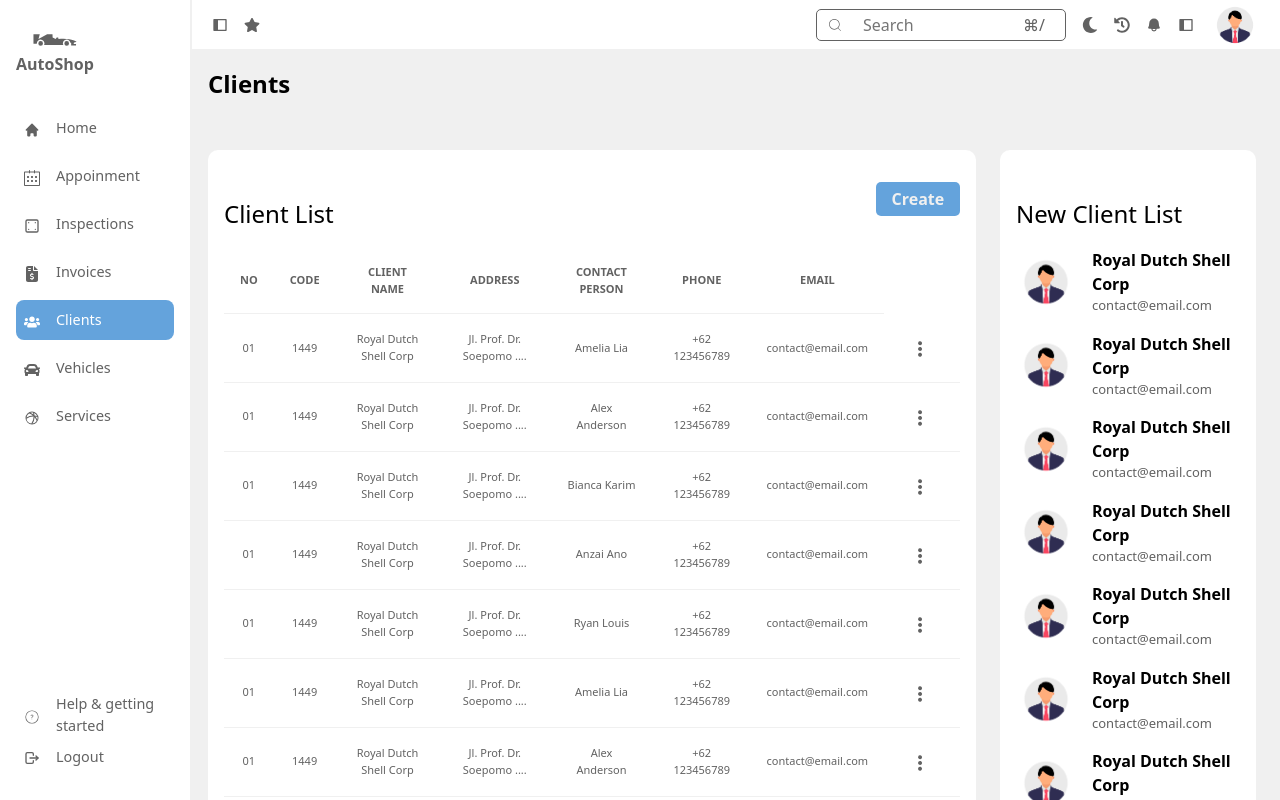
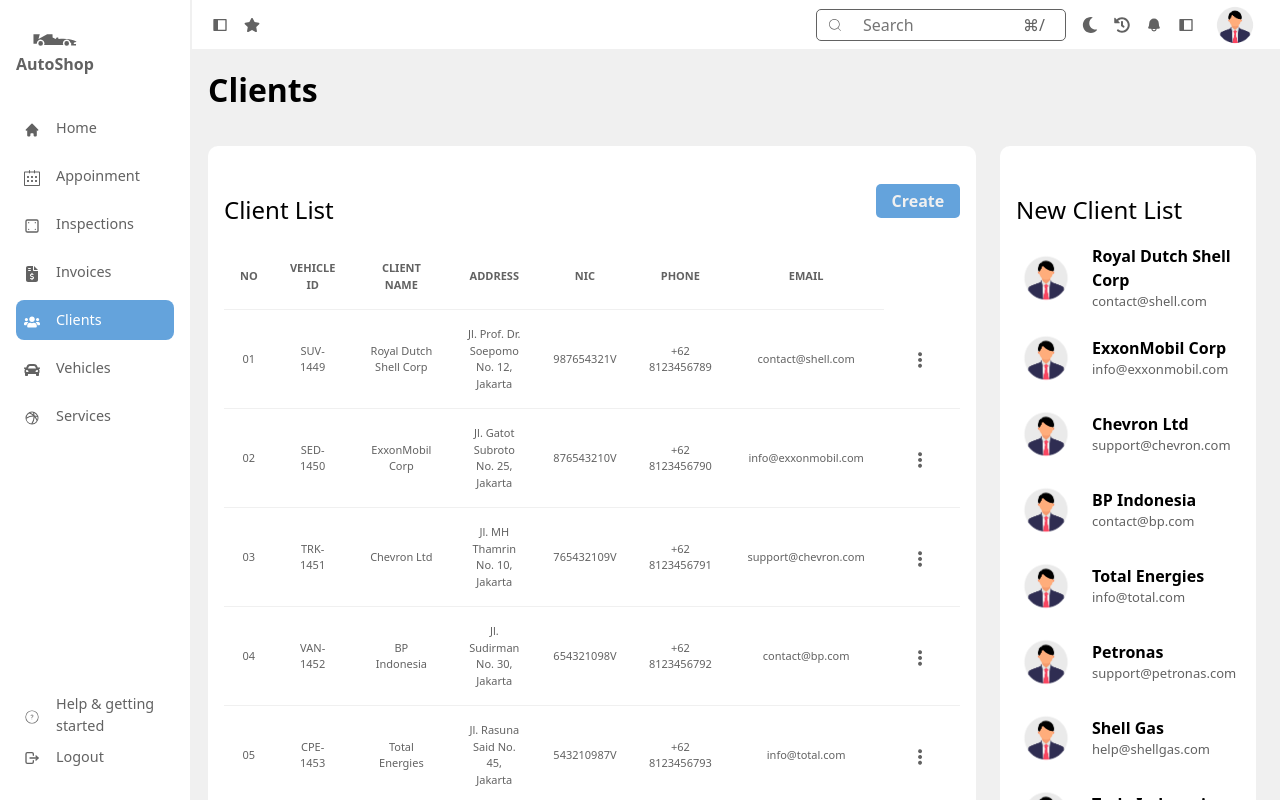
Before and after one commit to Hyper-CodeSpirit/Hyper-Frontend, a React (Create React App) app: page /dashboard/clients in a window 1280 px wide. Built offline with nearby package versions, Linux system fonts and the light colour scheme; no server answers.

Commit message:
update models for create and edit clients

```diff
--- /dev/null
+++ b/src/components/models/clientActionModel/ClientAddModel.jsx
@@ -0,0 +1,84 @@
+import { useState } from "react";
+import Button from "react-bootstrap/Button";
+import Form from "react-bootstrap/Form";
+import Modal from "react-bootstrap/Modal";
+
+function ClientAddModel({ trigger }) {
+  const [show, setShow] = useState(false);
+
+  const handleClose = () => setShow(false);
+  const handleShow = () => setShow(true);
+
+  return (
+    <div className="client-add-model">
+      <div onClick={handleShow}>{trigger}</div>
+
+      <Modal
+        show={show}
+        onHide={handleClose}
+        backdrop="static"
+        size="lg"
+        aria-labelledby="contained-modal-title-vcenter"
+        centered
+      >
+        <Modal.Header closeButton>
+          <Modal.Title id="contained-modal-title-vcenter">
+            Create New Client
+          </Modal.Title>
+        </Modal.Header>
+        <Modal.Body>
+          <Form>
+            <Form.Group
+              className="client-add-details mb-3"
+              controlId="exampleForm.ControlInput1"
+            >
+              <Form.Label>Client Name </Form.Label>
+              <Form.Control type="text" placeholder="John Doe" />
+              <Form.Label>NIC</Form.Label>
+              <Form.Control type="text" placeholder="1234567890" />
+              <Form.Label>Phone Number</Form.Label>
+              <Form.Control type="text" placeholder="+62-21-6385 3435" />
+              <Form.Label>Address</Form.Label>
+              <Form.Control type="text" placeholder="Jl. Kebon Sirih No. 17" />
+              <Form.Label>Email address</Form.Label>
+              <Form.Control
+                type="email"
+                placeholder="name@example.com"
+                autoFocus
+              />
+              <Form.Label>Upload Picture of Client</Form.Label>
+              <Form.Control type="file" />
+            </Form.Group>
+            <Form.Group
+              className="vehicle-add-details mb-3"
+              controlId="exampleForm.ControlInput1"
+            >
+              <Form.Label>Vehicle Plate Number</Form.Label>
+              <Form.Control type="text" placeholder="B 1234 ABC" />
+              <Form.Label>Vehicle Type</Form.Label>
+              <Form.Control type="text" placeholder="Sedan" />
+              <Form.Label>Vehicle Model</Form.Label>
+              <Form.Control type="text" placeholder="Toyota Corolla" />
+              <Form.Label>Vehicle Year</Form.Label>
+              <Form.Control type="text" placeholder="2021" />
+              <Form.Label>Vehicle Color</Form.Label>
+              <Form.Control type="text" placeholder="Black" />
+              <Form.Label>Upload Picture of Vehicle</Form.Label>
+              <Form.Control type="file" />
+            </Form.Group>
+          </Form>
+        </Modal.Body>
+        <Modal.Footer>
+          <Button variant="secondary" onClick={handleClose}>
+            Close
+          </Button>
+          <Button variant="primary" onClick={handleClose}>
+            Save Changes
+          </Button>
+        </Modal.Footer>
+      </Modal>
+    </div>
+  );
+}
+
+export default ClientAddModel;
--- /dev/null
+++ b/src/components/models/clientActionModel/ClientAddModel.scss
@@ -0,0 +1,13 @@
+.client-add-model{
+    display: flex;
+    flex-direction: row;
+
+    .client-add-details{
+
+
+    }
+
+    .vehicle-add-details{
+
+    }
+}
--- a/src/data/clientList.data.js
+++ b/src/data/clientList.data.js
@@ -1,112 +1,102 @@
 const clientData = [
     {
         no: "01",
-        code: "1449",
+        vehicleId: "SUV-1449",
         clientName: "Royal Dutch Shell Corp",
-        address: "Jl. Prof. Dr. Soepomo ....",
-        contactPerson: "Amelia Lia",
-        phone: "+62 123456789",
-        email: "contact@email.com",
+        address: "Jl. Prof. Dr. Soepomo No. 12, Jakarta",
+        NIC: "987654321V",
+        phone: "+62 8123456789",
+        email: "contact@shell.com",
     },
 
     {
-        no: "01",
-        code: "1449",
-        clientName: "Royal Dutch Shell Corp",
-        address: "Jl. Prof. Dr. Soepomo ....",
-        contactPerson: "Alex Anderson",
-        phone: "+62 123456789",
-        email: "contact@email.com",
+        no: "02",
+        vehicleId: "SED-1450",
+        clientName: "ExxonMobil Corp",
+        address: "Jl. Gatot Subroto No. 25, Jakarta",
+        NIC: "876543210V",
+        phone: "+62 8123456790",
+        email: "info@exxonmobil.com",
     },
 
     {
-        no: "01",
-        code: "1449",
-        clientName: "Royal Dutch Shell Corp",
-        address: "Jl. Prof. Dr. Soepomo ....",
-        contactPerson: "Bianca Karim",
-        phone: "+62 123456789",
-        email: "contact@email.com",
+        no: "03",
+        vehicleId: "TRK-1451",
+        clientName: "Chevron Ltd",
+        address: "Jl. MH Thamrin No. 10, Jakarta",
+        NIC: "765432109V",
+        phone: "+62 8123456791",
+        email: "support@chevron.com",
     },
 
     {
-        no: "01",
-        code: "1449",
-        clientName: "Royal Dutch Shell Corp",
-        address: "Jl. Prof. Dr. Soepomo ....",
-        contactPerson: "Anzai Ano",
-        phone: "+62 123456789",
-        email: "contact@email.com",
+        no: "04",
+        vehicleId: "VAN-1452",
+        clientName: "BP Indonesia",
+        address: "Jl. Sudirman No. 30, Jakarta",
+        NIC: "654321098V",
+        phone: "+62 8123456792",
+        email: "contact@bp.com",
     },
 
     {
-        no: "01",
-        code: "1449",
-        clientName: "Royal Dutch Shell Corp",
-        address: "Jl. Prof. Dr. Soepomo ....",
-        contactPerson: "Ryan Louis",
-        phone: "+62 123456789",
-        email: "contact@email.com",
+        no: "05",
+        vehicleId: "CPE-1453",
+        clientName: "Total Energies",
+        address: "Jl. Rasuna Said No. 45, Jakarta",
+        NIC: "543210987V",
+        phone: "+62 8123456793",
+        email: "info@total.com",
     },
 
     {
-        no: "01",
-        code: "1449",
-        clientName: "Royal Dutch Shell Corp",
-        address: "Jl. Prof. Dr. Soepomo ....",
-        contactPerson: "Amelia Lia",
-        phone: "+62 123456789",
-        email: "contact@email.com",
+        no: "06",
+        vehicleId: "HAT-1454",
+        clientName: "Petronas",
+        address: "Jl. Setiabudi No. 55, Jakarta",
+        NIC: "432109876V",
+        phone: "+62 8123456794",
+        email: "support@petronas.com",
     },
 
     {
-        no: "01",
-        code: "1449",
-        clientName: "Royal Dutch Shell Corp",
-        address: "Jl. Prof. Dr. Soepomo ....",
-        contactPerson: "Alex Anderson",
-        phone: "+62 123456789",
-        email: "contact@email.com",
+        no: "07",
+        vehicleId: "CON-1455",
+        clientName: "Shell Gas",
+        address: "Jl. Kemang Raya No. 70, Jakarta",
+        NIC: "321098765V",
+        phone: "+62 8123456795",
+        email: "help@shellgas.com",
     },
 
     {
-        no: "01",
-        code: "1449",
-        clientName: "Royal Dutch Shell Corp",
-        address: "Jl. Prof. Dr. Soepomo ....",
-        contactPerson: "Bianca Karim",
-        phone: "+62 123456789",
-        email: "contact@email.com",
+        no: "08",
+        vehicleId: "ELE-1456",
+        clientName: "Tesla Indonesia",
+        address: "Jl. Senayan No. 88, Jakarta",
+        NIC: "210987654V",
+        phone: "+62 8123456796",
+        email: "support@tesla.com",
     },
 
     {
-        no: "01",
-        code: "1449",
-        clientName: "Royal Dutch Shell Corp",
-        address: "Jl. Prof. Dr. Soepomo ....",
-        contactPerson: "Anzai Ano",
-        phone: "+62 123456789",
-        email: "contact@email.com",
+        no: "09",
+        vehicleId: "MOT-1457",
+        clientName: "Yamaha Motors",
+        address: "Jl. Tebet Raya No. 99, Jakarta",
+        NIC: "109876543V",
+        phone: "+62 8123456797",
+        email: "info@yamaha.com",
     },
 
     {
-        no: "01",
-        code: "1449",
-        clientName: "Royal Dutch Shell Corp",
-        address: "Jl. Prof. Dr. Soepomo ....",
-        contactPerson: "Ryan Louis",
-        phone: "+62 123456789",
-        email: "contact@email.com",
-    },
-
-    {
-        no: "01",
-        code: "1449",
-        clientName: "Royal Dutch Shell Corp",
-        address: "Jl. Prof. Dr. Soepomo ....",
-        contactPerson: "Amelia Lia",
-        phone: "+62 123456789",
-        email: "contact@email.com",
+        no: "10",
+        vehicleId: "LUX-1458",
+        clientName: "Lamborghini Jakarta",
+        address: "Jl. SCBD No. 100, Jakarta",
+        NIC: "098765432V",
+        phone: "+62 8123456798",
+        email: "sales@lamborghini.com",
     },
 ];
 
--- a/src/pages/dashboardPages/clients/Clients.jsx
+++ b/src/pages/dashboardPages/clients/Clients.jsx
@@ -1,5 +1,6 @@
 import React from "react";
-import Dropdown from 'react-bootstrap/Dropdown';
+import Dropdown from "react-bootstrap/Dropdown";
+import ClientAddModel from "../../../components/models/clientActionModel/ClientAddModel";
 
 import "./clients.scss";
 import { FaPhone } from "react-icons/fa6";
@@ -60,17 +61,19 @@
                 <option value="year">Reguler</option>
               </select>
             </div> */}
-            <div className="hyper-button">Create</div>
+            <ClientAddModel
+              trigger={<div className="hyper-button">Create</div>}
+            />
           </div>
 
           <table className="client-list-table">
             <thead>
               <tr>
                 <th>NO</th>
-                <th>CODE</th>
+                <th>VEHICLE ID</th>
                 <th>CLIENT NAME</th>
                 <th>ADDRESS</th>
-                <th>CONTACT PERSON</th>
+                <th>NIC</th>
                 <th>PHONE</th>
                 <th>EMAIL</th>
               </tr>
@@ -81,17 +84,18 @@
                 return (
                   <tr key={index}>
                     <td>{data.no}</td>
-                    <td>{data.code}</td>
+                    <td>{data.vehicleId}</td>
                     <td>{data.clientName}</td>
                     <td>{data.address}</td>
-                    <td>{data.contactPerson}</td>
+                    <td>{data.NIC}</td>
                     <td>{data.phone}</td>
                     <td>{data.email}</td>
                     <td>
                       <div className="menu-client-action">
                         <Dropdown>
                           <Dropdown.Toggle
-                            id="menu-dropdown" className="menu-client-dropdown"
+                            id="menu-dropdown"
+                            className="menu-client-dropdown"
                           >
                             <SlOptionsVertical />
                           </Dropdown.Toggle>
--- a/src/pages/dashboardPages/clients/clients.scss
+++ b/src/pages/dashboardPages/clients/clients.scss
@@ -3,7 +3,6 @@
     flex-direction: row;
     align-items: center;
     justify-content: space-between;
-    gap: 1rem;
 
     .client-header {
         padding-top: 30px;
@@ -63,7 +62,7 @@
         padding: 1rem;
         background-color: var(--bg);
         border-radius: 10px;
-        margin-top: 3rem;
+        margin-top: 2rem;
 
         .header {
             display: flex;
@@ -104,7 +103,6 @@
 
             .hyper-button {
                 width: fit-content;
-                // padding: 0.3rem 1rem;
             }
 
         }
@@ -144,7 +142,7 @@
         padding: 1rem;
         background-color: var(--bg);
         border-radius: 10px;
-        margin-top: 3rem;
+        margin-top: 2rem;
 
         .new-client-list{
             display: flex;
--- a/src/pages/dashboardPages/overview/overview.scss
+++ b/src/pages/dashboardPages/overview/overview.scss
@@ -1,5 +1,5 @@
 .header{
-    font-size: 1.5rem;
+    font-size: 2rem;
     font-weight: bold;
     color: var(--textColor);
 }
```
Also changed, not shown: src/components/models/clientActionModel/ClientEditModel.jsx (deleted, +0 -54 lines), src/components/models/clientEditModel/ClientEditModel.jsx (added, +84 -0 lines).
